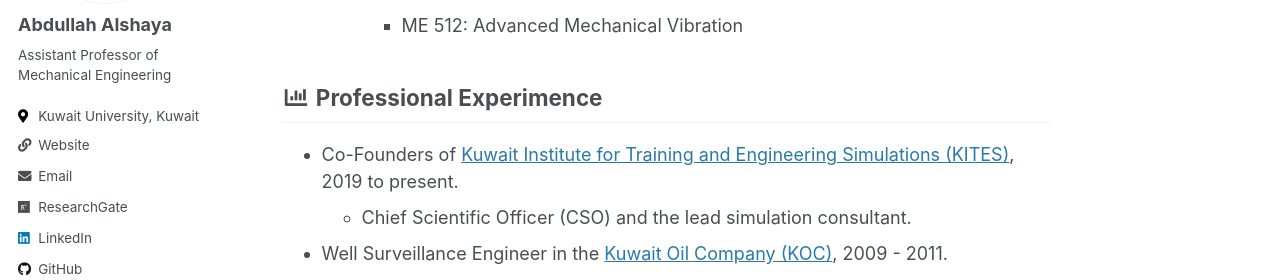
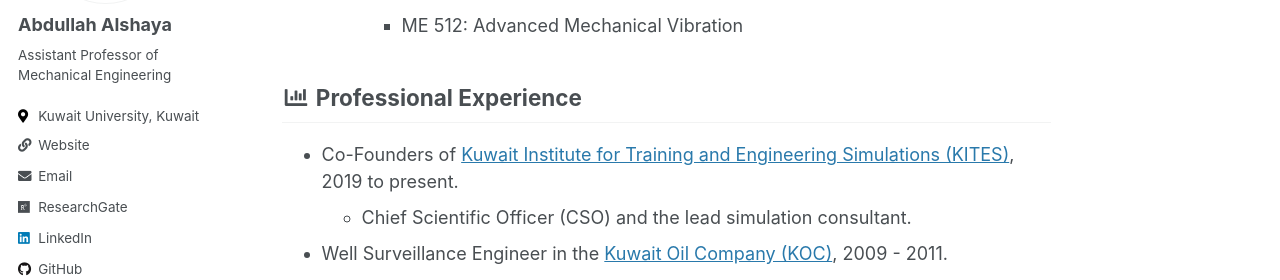
Before and after one commit to abdullah-alshaye/abdullah, a Jekyll site: the page built from _pages/about.md, in a window 1280 px wide and 900 px high, scrolled down 1286 px. Shown: the part 267-547 px from the top of the window. Built offline with Jekyll 4.4.1, drawn with Linux system fonts in a browser that asks for light colours; some web fonts are replaced.

Commit message:
Update about.md

```diff
--- a/_pages/about.md
+++ b/_pages/about.md
@@ -42,8 +42,8 @@ Currently, I have [published](publications) *21 papers* in peer-reviewed journal
   - Graduate Courses
     - ME  512: Advanced Mechanical Vibration
 
-## <i class="fas fa-fw fa-chart-bar" aria-hidden="true"></i> Professional Experimence
-{: #ProfessionalExperimence }
+## <i class="fas fa-fw fa-chart-bar" aria-hidden="true"></i> Professional Experience
+{: #ProfessionalExperience }
 - Co-Founders of [Kuwait Institute for Training and Engineering Simulations (KITES)](http://kites-kw.com/en/), 2019 to present.
   - Chief Scientific Officer (CSO) and the lead simulation consultant.
 - Well Surveillance Engineer in the [Kuwait Oil Company (KOC)](https://www.kockw.com/sites/EN/Pages/Default.aspx), 2009 - 2011.
```
